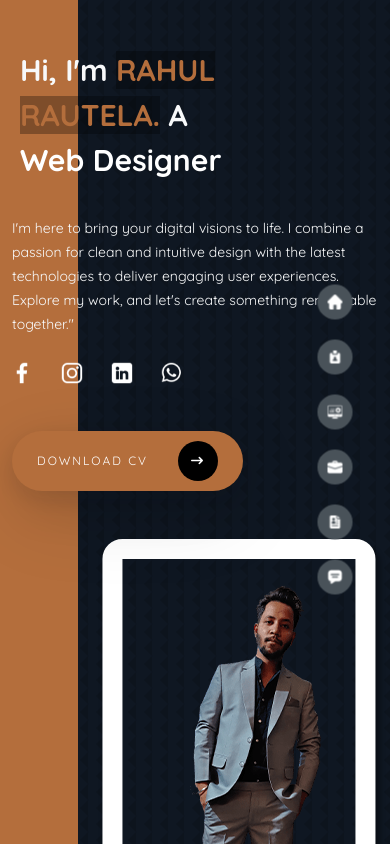
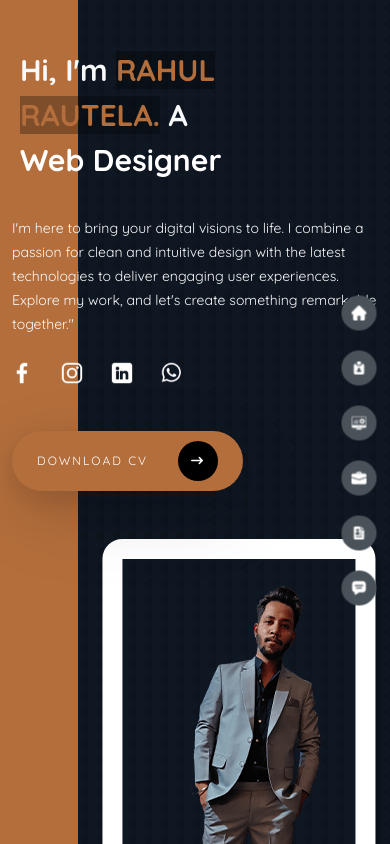
Before and after one commit to rahul995871/portfolio, a React (Vite) app: page / in a window 390 px wide. Shown: the top 844 px of the page. Built offline with nearby package versions, Linux system fonts and the light colour scheme.

Commit message:
asasfdsdfdsfsdfsdfdsf

```diff
--- a/src/components/Home.css
+++ b/src/components/Home.css
@@ -12,7 +12,7 @@ body{
 
 @media only screen and (max-width: 768px) {
     .c-navbar {
-      width: 80%;
+     right: -135px!important;
     }
     .t-ul{
         --row-gap:2rem!important
@@ -211,7 +211,7 @@ body{
     position: fixed;
     right: -100px;
     top: 50%;
-    width: 310px;
+    /* width: 310px; */
 
     /* transform: translate(-50%, -50%);
     backdrop-filter: blur(25px);
```
